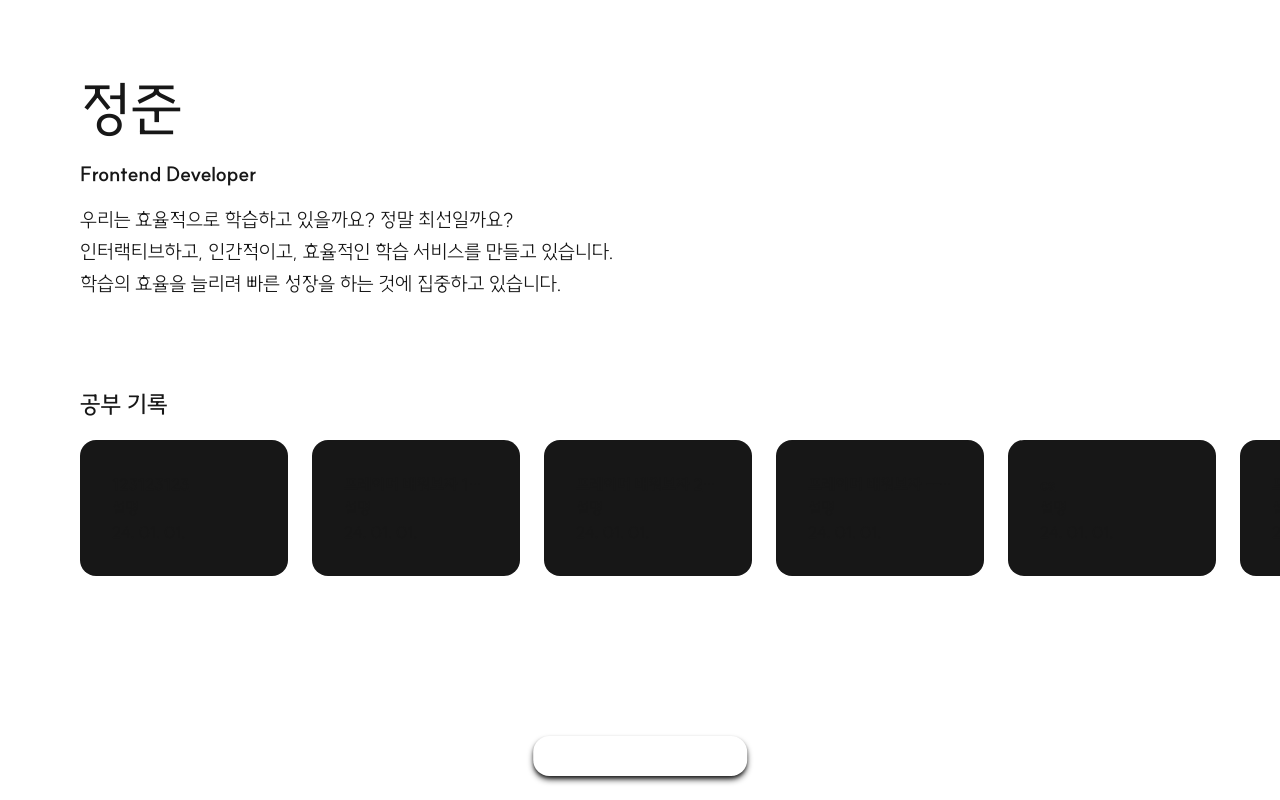
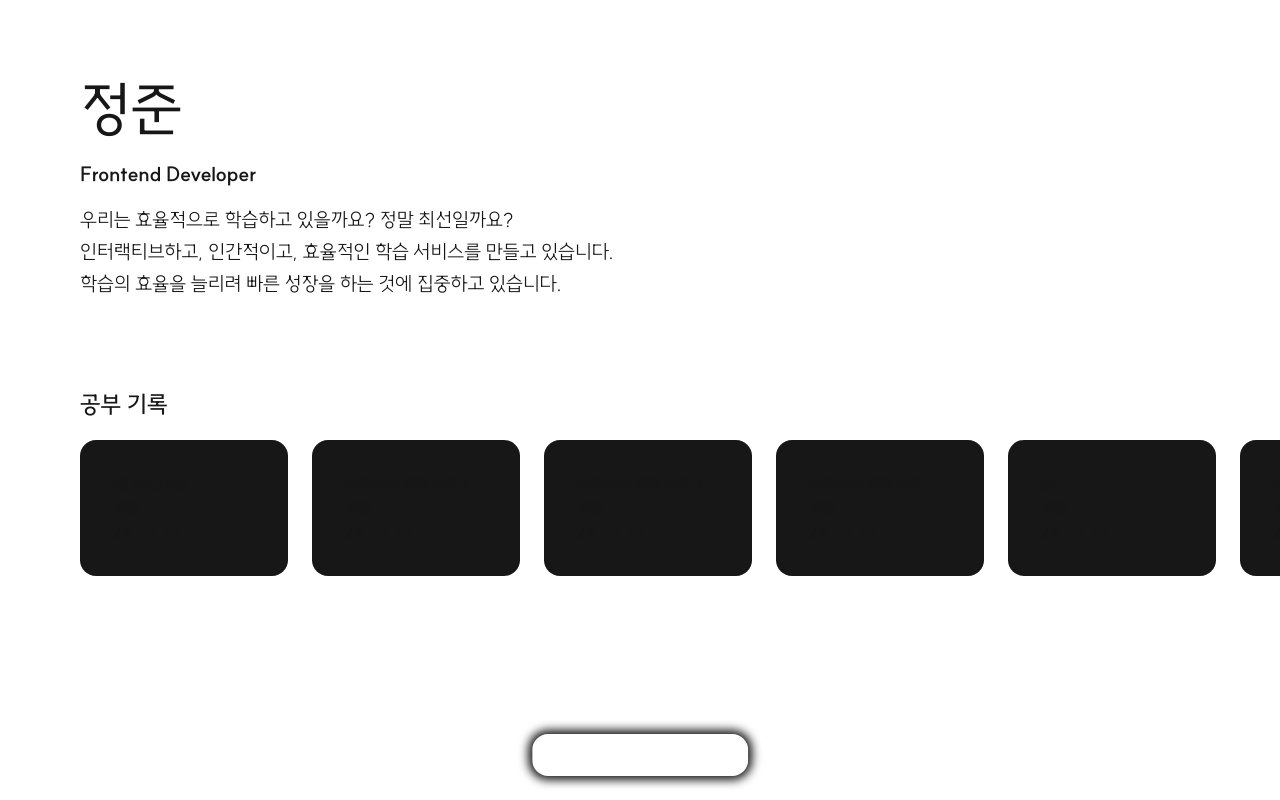
Before and after one commit to jun3047/blog, a Next.js app: page / in a window 1280 px wide. Built offline with nearby package versions, Linux system fonts and the light colour scheme.

Commit message:
fix: nav blur

```diff
--- a/components/Nav.tsx
+++ b/components/Nav.tsx
@@ -17,7 +17,7 @@ const Nav = () => {
 
   return (
     <nav className="fixed left-1/2 transform -translate-x-1/2 bottom-6">
-      <ul className="mx-20 flex gap-4 bg-[var(--background)] rounded-2xl px-6 m-auto shadow-neutral-900 shadow-md">
+      <ul className="border-white border border-opacity-10 mx-20 flex gap-4 bg-[var(--background)] rounded-2xl px-6 m-auto shadow-neutral-900 shadow-[black_0px_0px_10px_4px]">
         {MEUNS.map(({ title, url }) => (
           <li className="py-2 flex items-center" key={title}>
             <Link
```
